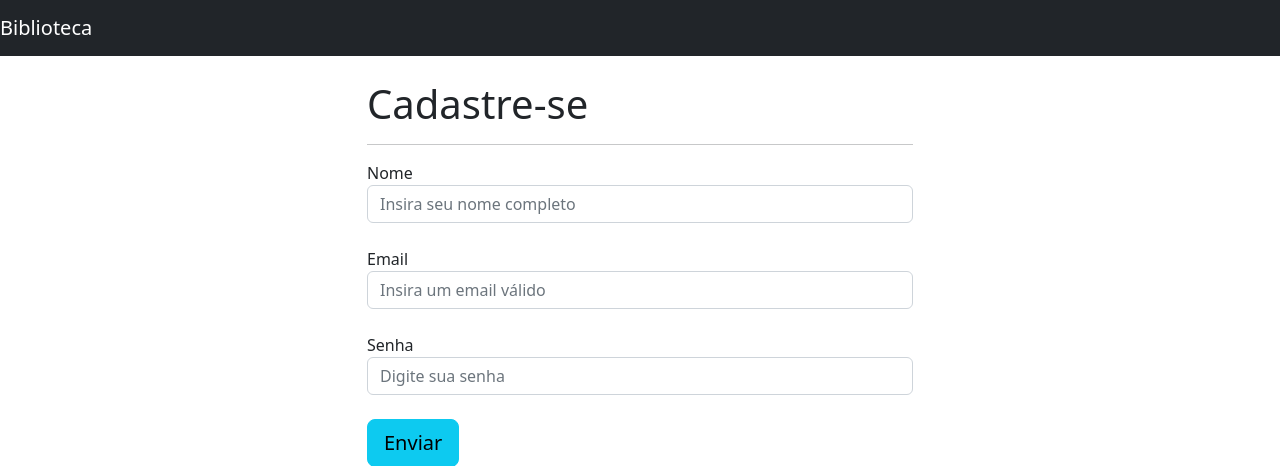
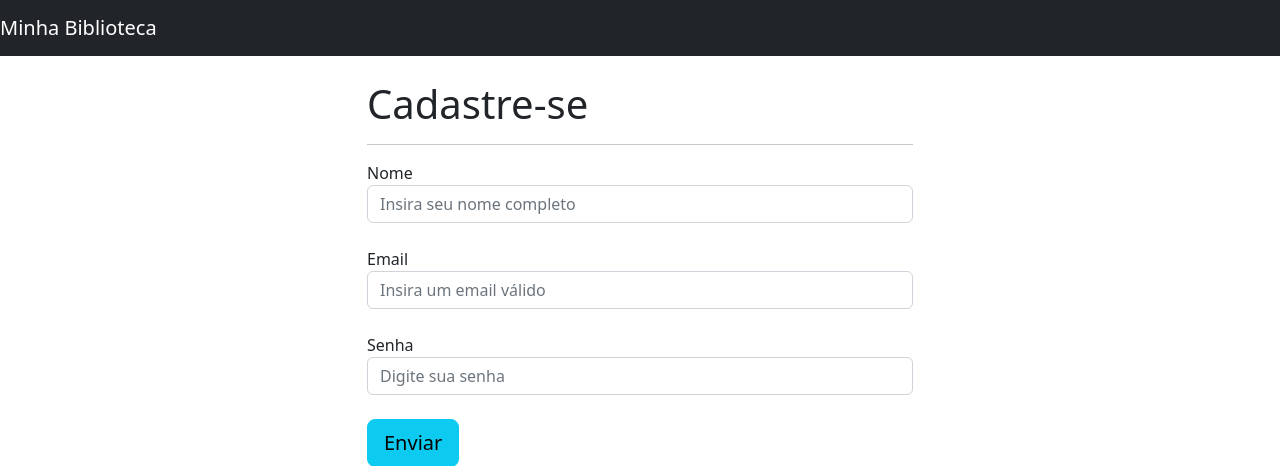
Before and after one commit to naiarar/Empresta-, a Django app: template usuarios/templates/cadastro.html in a window 1280 px wide. Shown: the top 466 px of the page. Run offline with Django 4.2, Linux system fonts and the light colour scheme; the template is opened without the code that fills it, so the values that code supplies are empty; parts of the project's set-up code (start-up, migrations or seed data) failed here and were passed over.

Commit message:
alterado nome titulo

```diff
--- a/templates/base.html
+++ b/templates/base.html
@@ -9,7 +9,7 @@
   </head>
   <body>
     <nav class="navbar navbar-dark bg-dark">
-        <a class="navbar-brand" href="#">Biblioteca</a>
+        <a class="navbar-brand" href="#">Minha Biblioteca</a>
       </nav>
     {% block 'conteudo'%} {% endblock %}
     <script src="https://cdn.jsdelivr.net/npm/bootstrap@5.2.1/dist/js/bootstrap.bundle.min.js"</script>
```
